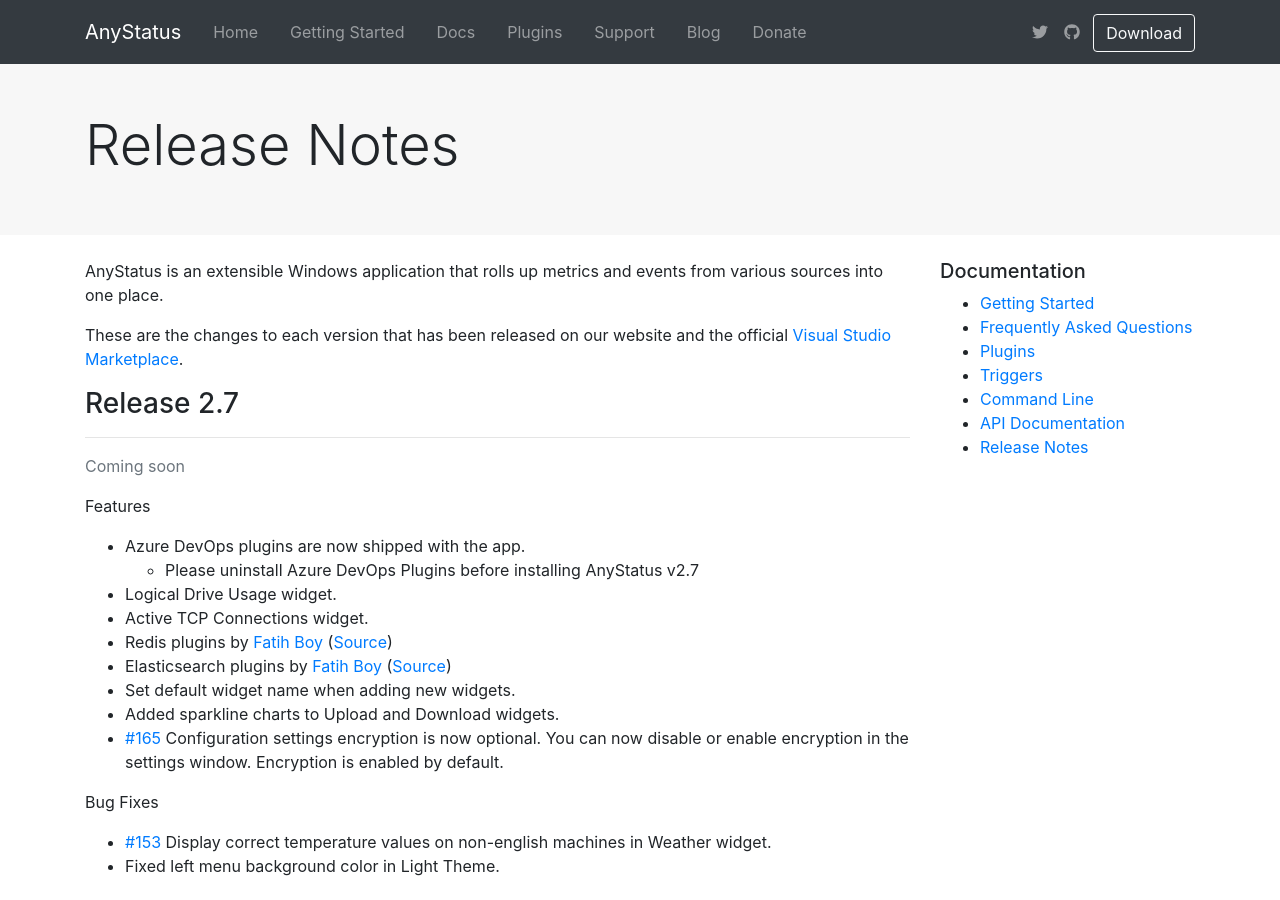
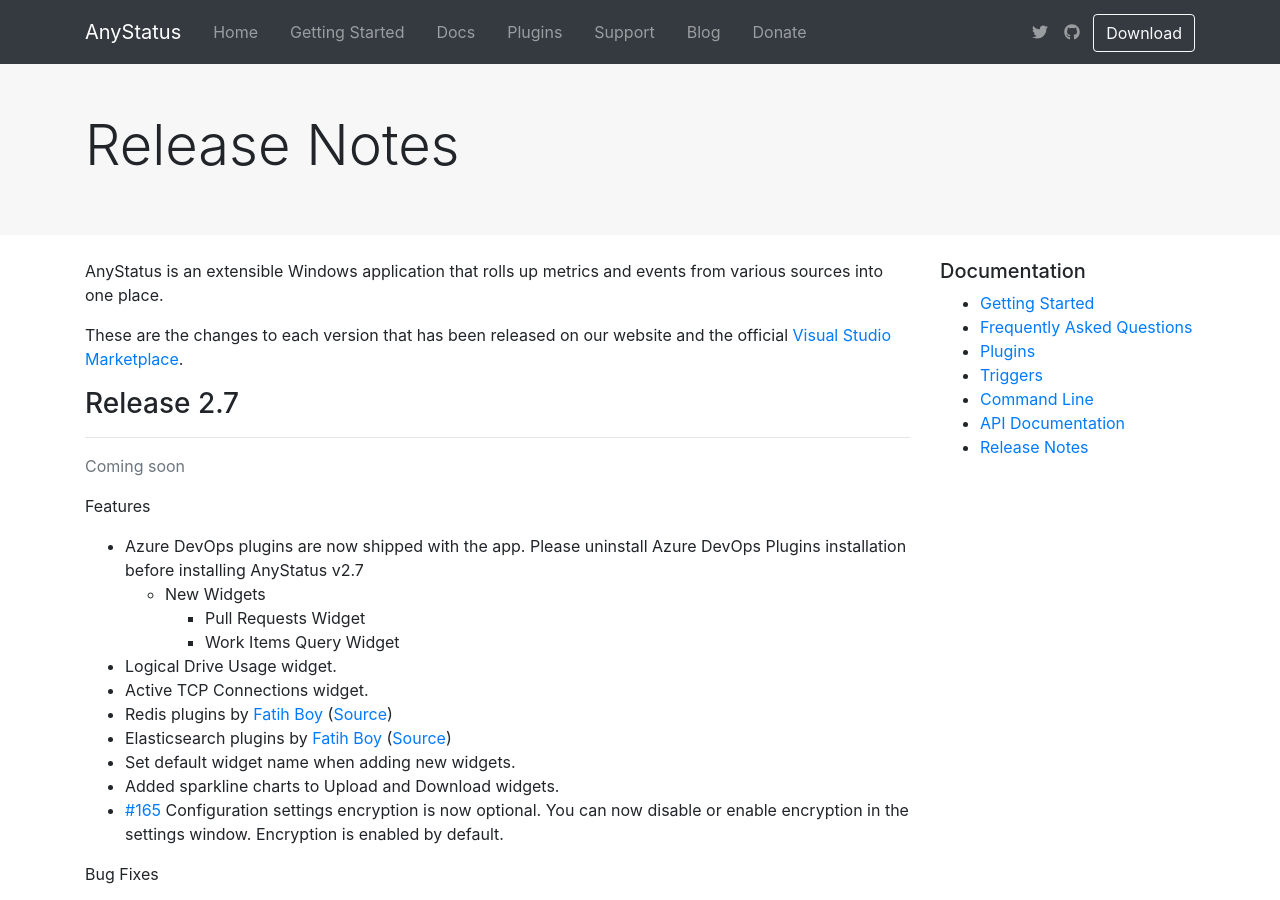
Before and after one commit to AnyStatus/anystatus.github.io, a Jekyll site: the page built from docs/releases.md, in a window 1280 px wide and 900 px high. Built offline with Jekyll 4.4.1, drawn with Linux system fonts in a browser that asks for light colours; comment, search, counter and statistics services are not loaded.

Commit message:
Update releases.md

```diff
--- a/docs/releases.md
+++ b/docs/releases.md
@@ -13,8 +13,10 @@
 
 Features
 
-- Azure DevOps plugins are now shipped with the app.
-  - Please uninstall Azure DevOps Plugins before installing AnyStatus v2.7
+- Azure DevOps plugins are now shipped with the app. Please uninstall Azure DevOps Plugins installation before installing AnyStatus v2.7
+  - New Widgets
+    - Pull Requests Widget
+    - Work Items Query Widget
 - Logical Drive Usage widget.
 - Active TCP Connections widget.
 - Redis plugins by [Fatih Boy](http://www.enterprisecoding.com/) ([Source](https://github.com/fatihboy/AnyStatusRedis))
```
